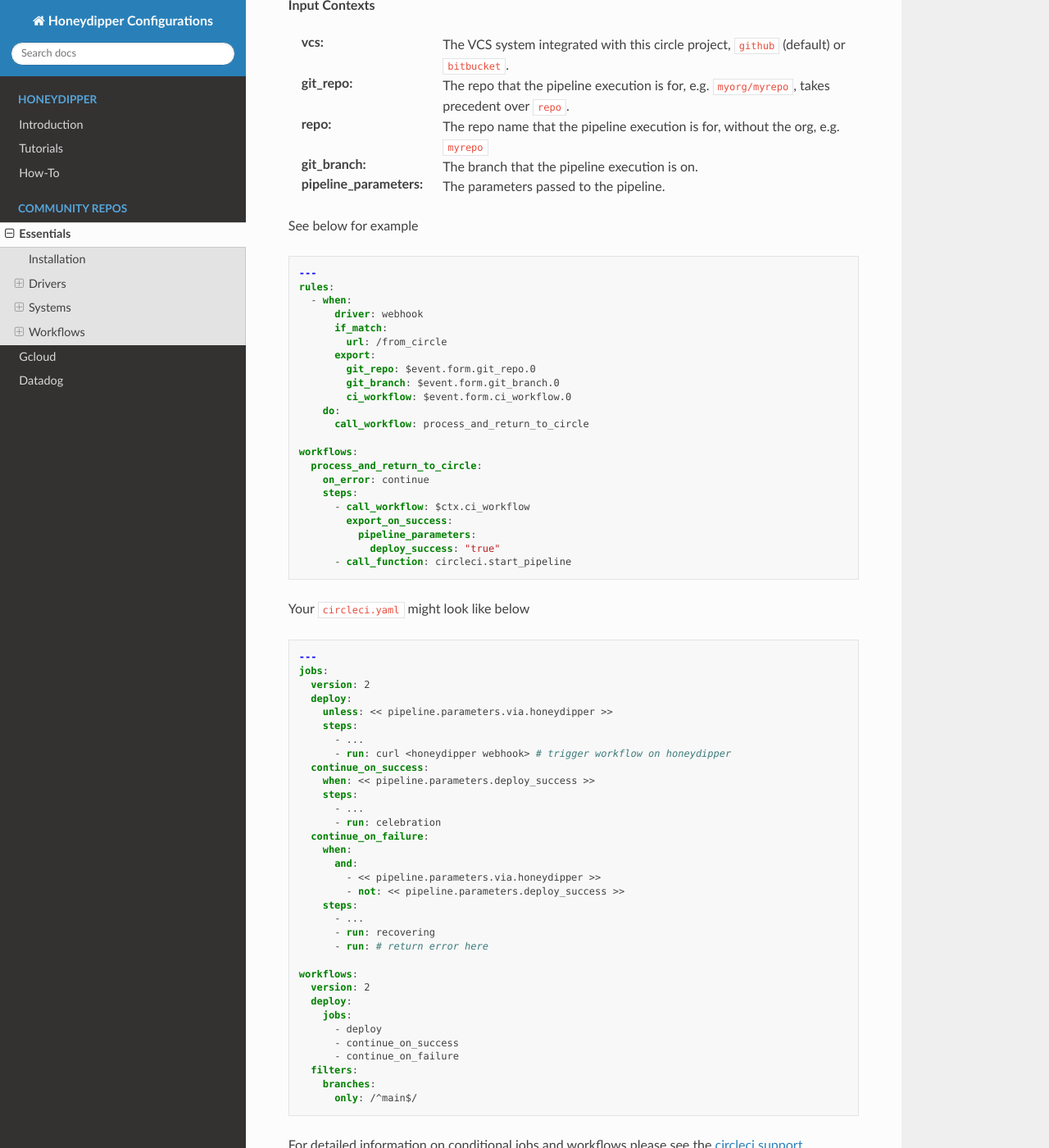
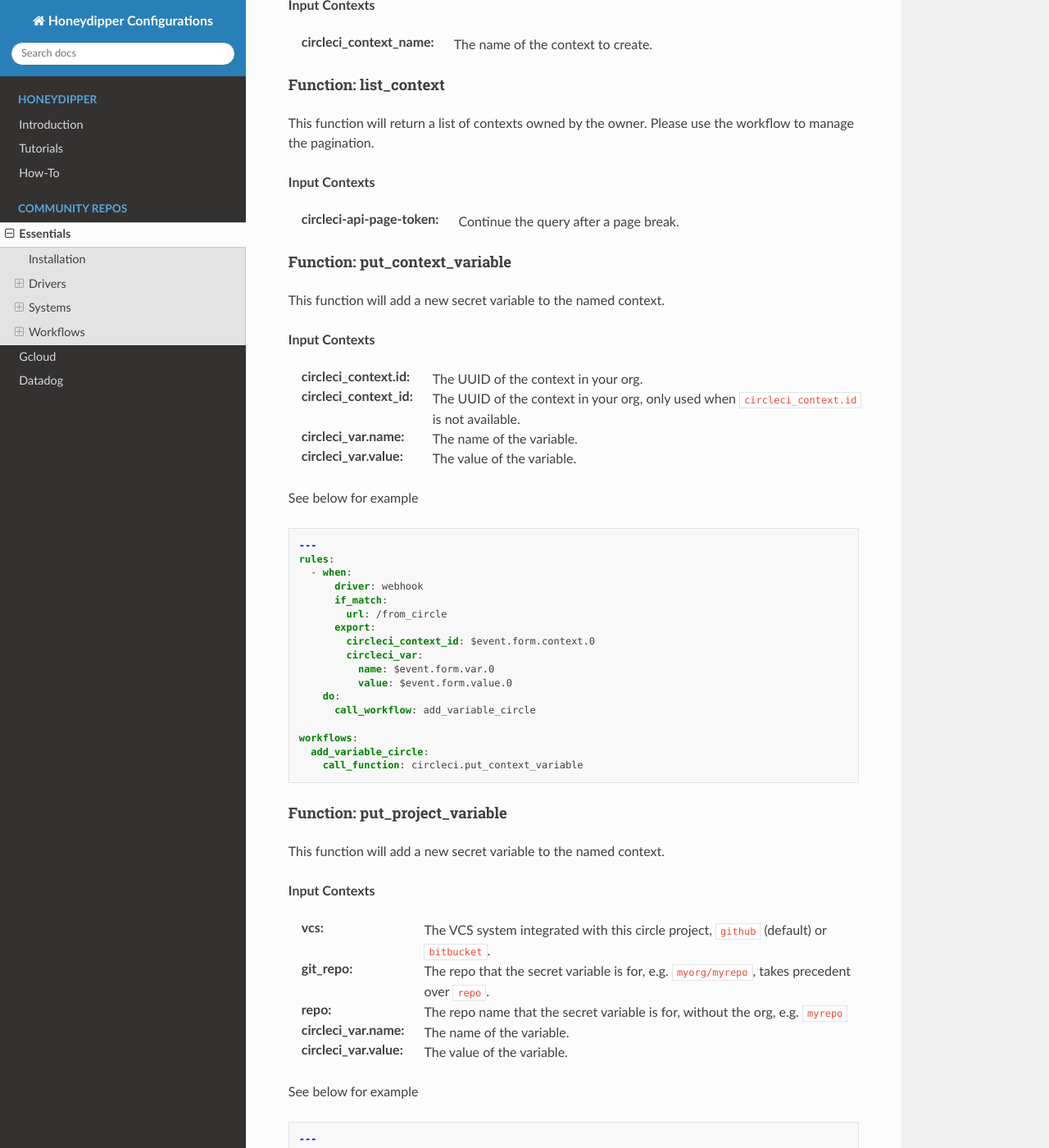
Before and after one commit to honeydipper/honeydipper-sphinx, a Sphinx documentation site: the page built from source/essentials.rst, in a window 1280 px wide and 1400 px high, scrolled down 13496 px. Shown: the whole window at 82% size. Built offline with Sphinx 7.4.7 and the Read the Docs theme 3.1.0, drawn with Linux system fonts in a browser that asks for light colours; some of the changed text lies outside the part shown.

Commit message:
docs: update version v3.8.0 from 1498076

```diff
--- a/source/essentials.rst
+++ b/source/essentials.rst
@@ -716,6 +716,108 @@ Function: api
 This is a generic function to make a circleci API call with the configured token. This function is meant to be used for defining other functions.
 
 
+Function: create_context
+^^^^^^^^^^^^^^^^^^^^^^^^
+
+This function will create a new context with the given name.
+
+
+**Input Contexts**
+
+:circleci_context_name: The name of the context to create.
+
+Function: list_context
+^^^^^^^^^^^^^^^^^^^^^^
+
+This function will return a list of contexts owned by the owner. Please use the workflow to manage the pagination.
+
+
+**Input Contexts**
+
+:circleci-api-page-token: Continue the query after a page break.
+
+Function: put_context_variable
+^^^^^^^^^^^^^^^^^^^^^^^^^^^^^^
+
+This function will add a new secret variable to the named context.
+
+
+**Input Contexts**
+
+:circleci_context.id: The UUID of the context in your org.
+
+:circleci_context_id: The UUID of the context in your org, only used when :code:`circleci_context.id` is not available.
+
+:circleci_var.name: The name of the variable.
+
+:circleci_var.value: The value of the variable.
+
+See below for example
+
+.. code-block:: yaml
+
+   ---
+   rules:
+     - when:
+         driver: webhook
+         if_match:
+           url: /from_circle
+         export:
+           circleci_context_id: $event.form.context.0
+           circleci_var:
+             name: $event.form.var.0
+             value: $event.form.value.0
+       do:
+         call_workflow: add_variable_circle
+
+   workflows:
+     add_variable_circle:
+       call_function: circleci.put_context_variable
+
+
+Function: put_project_variable
+^^^^^^^^^^^^^^^^^^^^^^^^^^^^^^
+
+This function will add a new secret variable to the named context.
+
+
+**Input Contexts**
+
+:vcs: The VCS system integrated with this circle project, :code:`github` (default) or :code:`bitbucket`.
+
+:git_repo: The repo that the secret variable is for, e.g. :code:`myorg/myrepo`, takes precedent over :code:`repo`.
+
+:repo: The repo name that the secret variable is for, without the org, e.g. :code:`myrepo`
+
+:circleci_var.name: The name of the variable.
+
+:circleci_var.value: The value of the variable.
+
+See below for example
+
+.. code-block:: yaml
+
+   ---
+   rules:
+     - when:
+         driver: webhook
+         if_match:
+           url: /from_circle
+         export:
+           git_repo: $event.form.git_repo.0
+           circleci_var:
+             name: $event.form.var.0
+             value: $event.form.value.0
+       do:
+         call_workflow: add_variable_circle
+
+   workflows:
+     add_variable_circle:
+       call_function: circleci.put_project_variable
+       with:
+         vcs: gh
+
+
 Function: start_pipeline
 ^^^^^^^^^^^^^^^^^^^^^^^^
 
@@ -2933,6 +3035,68 @@ This is used by :code:`slashcommand` workflow and :code:`notify` workflow to aut
            #     - '#public_channel1' # remain unchanged if missing from the map
 
 
+circleci_get_context
+--------------------
+
+This workflows wrap around the :code:`circleci.list_context` function so get the detail of a context with name :code:`circleci_context_name`. You can use :code:`circleci_create_missing_context` flag to ensure a context is created if needed.
+
+
+For example,
+
+.. code-block:: yaml
+
+   ---
+   system:
+     my_circleci:
+       extends:
+         - circleci
+       data:
+         token: xxx
+         org: myorg
+         vcs: gh
+         owner-type: account
+
+   workflows:
+     with:
+       circleci_system: my_circleci
+       circleci_context_name: my_context
+     steps:
+       - call_workflow: circleci_get_context
+       - call_function: my_circleci.put_context_variable
+         with:
+           circle_var:
+             name: foo
+             value: bar
+
+
+circleci_list_context
+---------------------
+
+This workflows wrap around the :code:`circleci.list_context` function so multiple page of results can be combined.
+
+
+For example,
+
+.. code-block:: yaml
+
+   ---
+   system:
+     my_circleci:
+       extends:
+         - circleci
+       data:
+         token: xxx
+         org: myorg
+         vcs: gh
+         owner-type: account
+
+   workflows:
+     test:
+       call_workflow: circleci_list_context
+       with:
+         circleci_system: my_circleci
+
+
 circleci_pipeline
 -----------------
 
```
